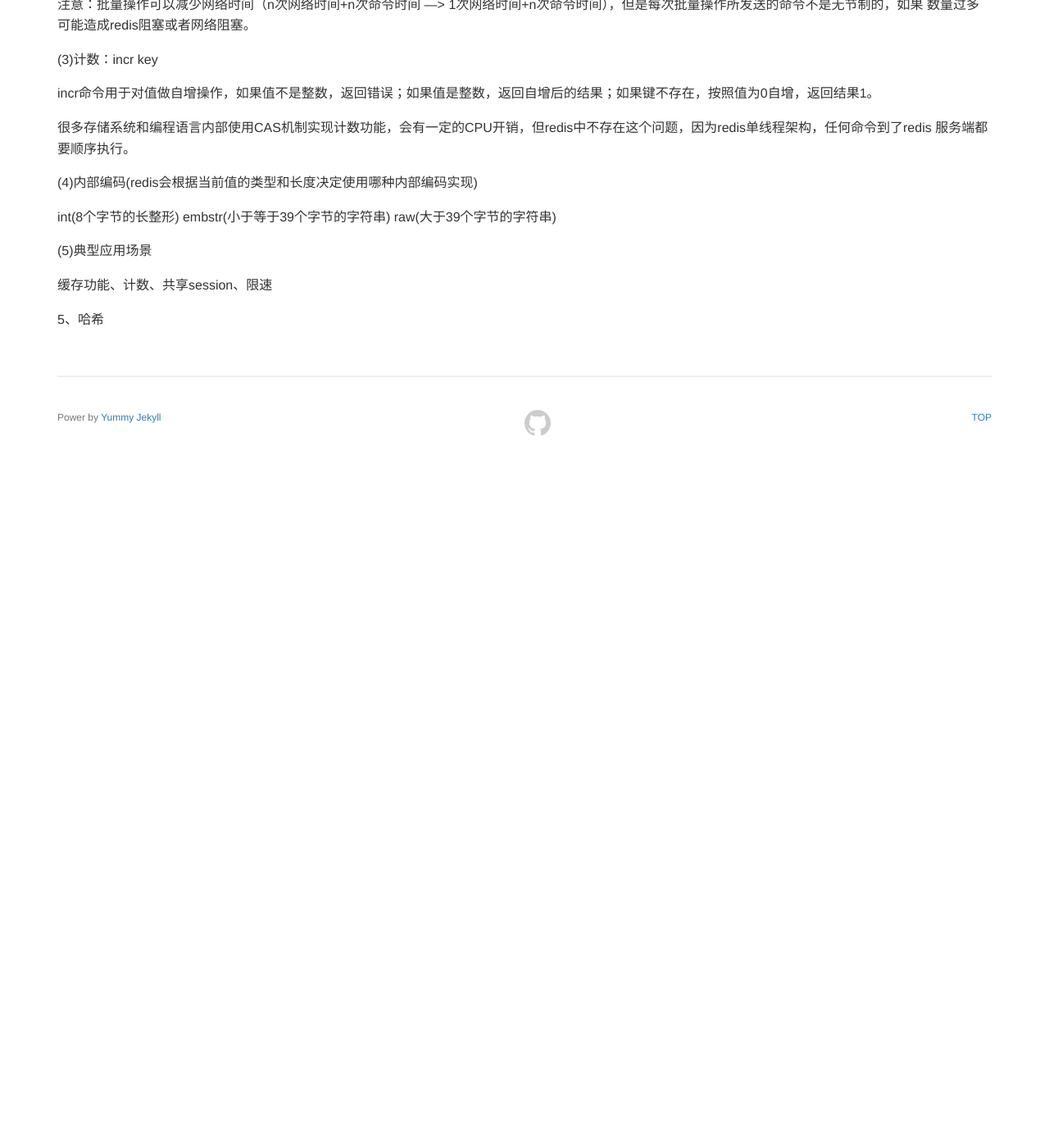
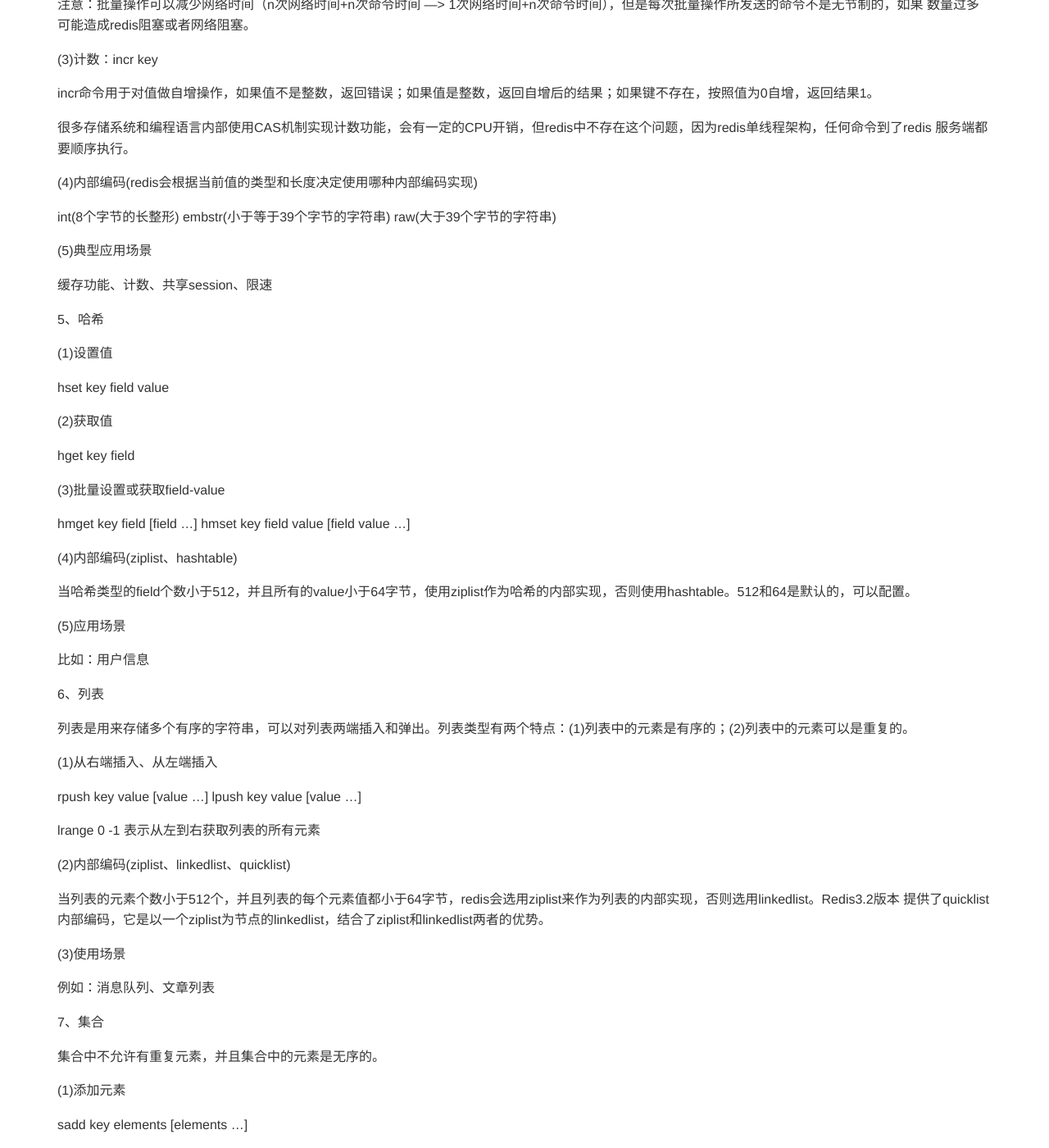
Before and after one commit to yaofengdoit/yaofengdoit.github.io, a Jekyll site: the page built from _posts/2020/04-06/2020-04-17-ReadBook-Redis-1.md, in a window 1280 px wide and 1400 px high, scrolled down 3106 px. Shown: the whole window at 82% size. Built offline with Jekyll 4.4.1, drawn with Linux system fonts in a browser that asks for light colours; a script that is not in the unit is left out; before the commit the page ends 3646 px from its top, so only the background shows below that; some of the changed text lies outside the part shown.

Commit message:
readbook-redis

```diff
--- a/_posts/2020/04-06/2020-04-17-ReadBook-Redis-1.md
+++ b/_posts/2020/04-06/2020-04-17-ReadBook-Redis-1.md
@@ -145,4 +145,84 @@ int(8个字节的长整形)  embstr(小于等于39个字节的字符串)  raw(
 
 缓存功能、计数、共享session、限速
 
+
 5、哈希
+
+(1)设置值
+
+hset key field value
+
+(2)获取值
+
+hget key field
+
+(3)批量设置或获取field-value
+
+hmget key field [field ...]
+hmset key field value [field value ...]
+
+(4)内部编码(ziplist、hashtable)
+
+当哈希类型的field个数小于512，并且所有的value小于64字节，使用ziplist作为哈希的内部实现，否则使用hashtable。512和64是默认的，可以配置。
+
+(5)应用场景
+
+比如：用户信息
+
+
+6、列表
+
+列表是用来存储多个有序的字符串，可以对列表两端插入和弹出。列表类型有两个特点：(1)列表中的元素是有序的；(2)列表中的元素可以是重复的。
+
+(1)从右端插入、从左端插入
+
+rpush key value [value ...]  lpush key value [value ...]
+
+lrange 0 -1 表示从左到右获取列表的所有元素
+
+(2)内部编码(ziplist、linkedlist、quicklist)
+
+当列表的元素个数小于512个，并且列表的每个元素值都小于64字节，redis会选用ziplist来作为列表的内部实现，否则选用linkedlist。Redis3.2版本
+提供了quicklist内部编码，它是以一个ziplist为节点的linkedlist，结合了ziplist和linkedlist两者的优势。
+
+(3)使用场景
+
+例如：消息队列、文章列表
+
+
+7、集合
+
+集合中不允许有重复元素，并且集合中的元素是无序的。
+
+(1)添加元素
+
+sadd key elements [elements ...]
+
+(2)删除元素
+
+srem key elements [elements ...]
+
+(3)内部编码(intset、hashtable)
+
+当集合中的元素都是整数且元素个数小于512(默认值，可配置)，redis选用intset作为集合内部实现，否则选用hashtable。
+
+(4)使用场景
+
+标签、社交等，比如一个用户对可乐、体育感兴趣，另一个用户对历史、新闻感兴趣，这些兴趣点就是标签。
+
+
+8、有序集合
+
+不能有重复成员，元素可以排序，每个元素设置一个分数(score)作为排序的依据。有序集合的元素不能重复，但是分数可以重复。
+
+(1)添加成员
+
+zadd key score member [score member ...]
+
+(2)内部编码(ziplist、skiplist)
+
+当有序集合的元素个数小于128个，并且每个元素的值都小于64字节，Redis使用ziplist作为有序集合的内部实现。否则使用skiplist。
+
+(3)使用场景
+
+排行榜系统
```
